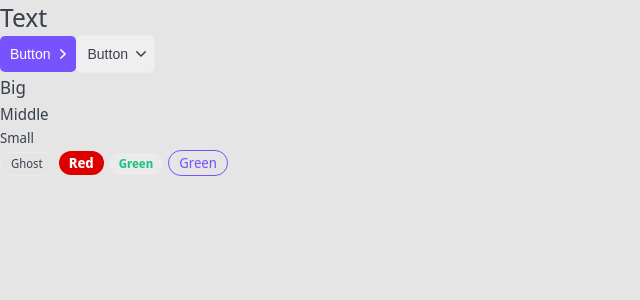
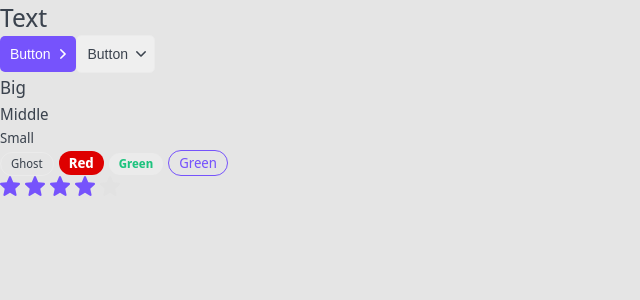
Before and after one commit to AndriiBVW/top-app, a Next.js app: page / in a window 1280 px wide. Shown: the top 300 px of the page, without its empty margins (0-640 px from the left). Built offline with nearby package versions, Linux system fonts and the light colour scheme.

Commit message:
feat: add rating component

```diff
--- /dev/null
+++ b/components/Rating/Rating.module.css
@@ -0,0 +1,11 @@
+.filled svg {
+	fill: var(--primary);
+}
+
+.star svg {
+	margin-right: 5px;
+}
+
+.editable {
+	cursor: pointer;
+}
--- /dev/null
+++ b/components/Rating/Rating.tsx
@@ -0,0 +1,62 @@
+import { KeyboardEvent, useEffect, useState } from "react";
+import { RatingProps } from "./Rating.props";
+import cn from "classnames";
+import StarIcon from "./star.svg";
+import styles from "./Rating.module.css";
+
+export const Rating = ({ isEditable = false, rating, setRating, ...props }: RatingProps): JSX.Element => {
+	const [ratingArray, setRatingArray] = useState<JSX.Element[]>(new Array(5).fill(<></>));
+
+	useEffect(() => {
+		constructRating(rating);
+	}, [rating]);
+
+	const constructRating = (currentRating: number) => {
+		const updatedArray = ratingArray.map((r: JSX.Element, i: number) => {
+			return (
+				<span
+					className={cn(styles.star, {
+						[styles.filled]: i < currentRating,
+						[styles.editable]: isEditable
+					})}
+					onMouseEnter={() => changeDisplay(i + 1)}
+					onMouseLeave={() => changeDisplay(rating)}
+					onClick={() => onClick(i + 1)}>
+					<StarIcon
+						tabIndex={isEditable ? 0 : -1}
+						onKeyDown={(e: KeyboardEvent<SVGAElement>) => isEditable && handleSpace(i + 1, e)}
+					/>
+				</span>
+			);
+		});
+
+		setRatingArray(updatedArray);
+	};
+
+	const changeDisplay = (i: number) => {
+		if (!isEditable) {
+			return;
+		}
+		constructRating(i);
+	};
+
+	const onClick = (i: number) => {
+		if (!isEditable || !setRating) {
+			return;
+		}
+		setRating(i);
+	};
+
+	const handleSpace = (i: number, e: KeyboardEvent<SVGAElement>) => {
+		if (e.code !== "Space" || !setRating) {
+			return;
+		}
+		setRating(i);
+	};
+
+	return (
+		<div {...props}>
+			{ratingArray.map((r, i) => (<span key={i}>{r}</span>))}
+		</div>
+	);
+};
--- a/components/index.ts
+++ b/components/index.ts
@@ -2,3 +2,4 @@
 export * from "./Button/Button";
 export * from "./P/P";
 export * from "./Tag/Tag";
+export * from "./Rating/Rating";
--- a/pages/index.tsx
+++ b/pages/index.tsx
@@ -1,7 +1,9 @@
 import type { NextPage } from 'next';
-import { Button, Htag, P, Tag } from '../components';
+import { useState } from 'react';
+import { Button, Htag, P, Rating, Tag } from '../components';
 
 const Home: NextPage = () => {
+  const [rating, setRating] = useState<number>(4);
   return (
     <>
       <Htag tag="h1">Text</Htag>
@@ -14,6 +16,7 @@
       <Tag size="m" color="red">Red</Tag>
       <Tag size="s" color="green">Green</Tag>
       <Tag color="primary">Green</Tag>
+      <Rating rating={rating} isEditable={true} setRating={setRating} />
     </>
   );
 };
```
Also changed, not shown: components/Rating/Rating.props.ts (added, +7 -0 lines), components/Rating/star.svg (added).
